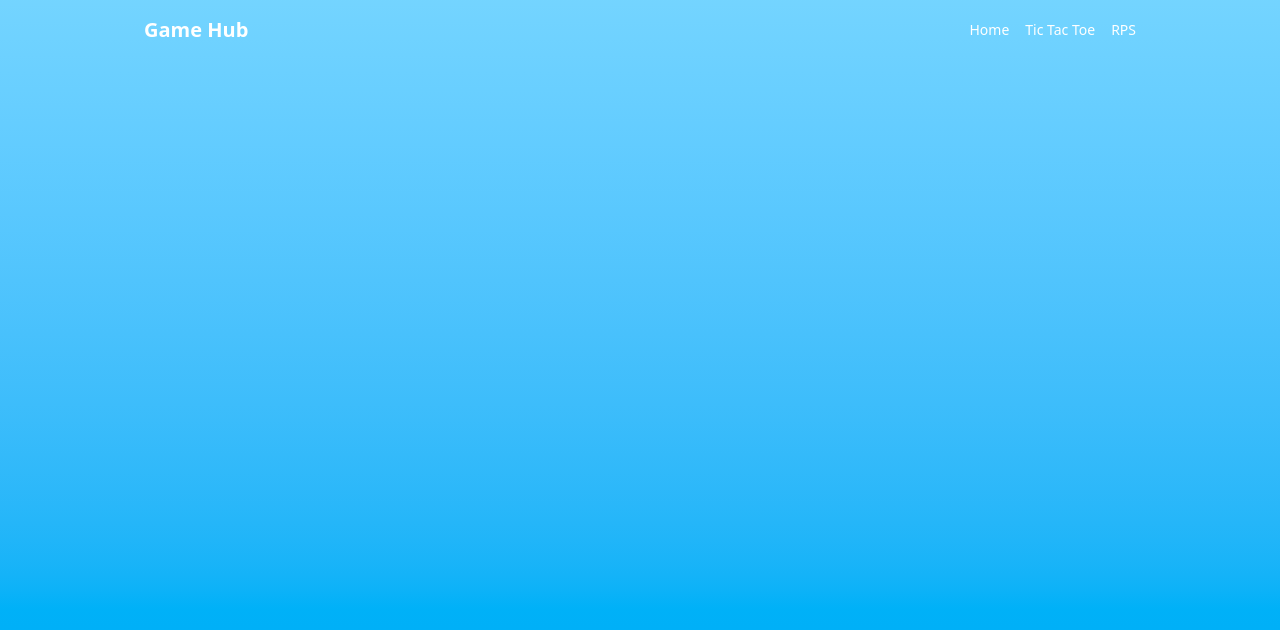
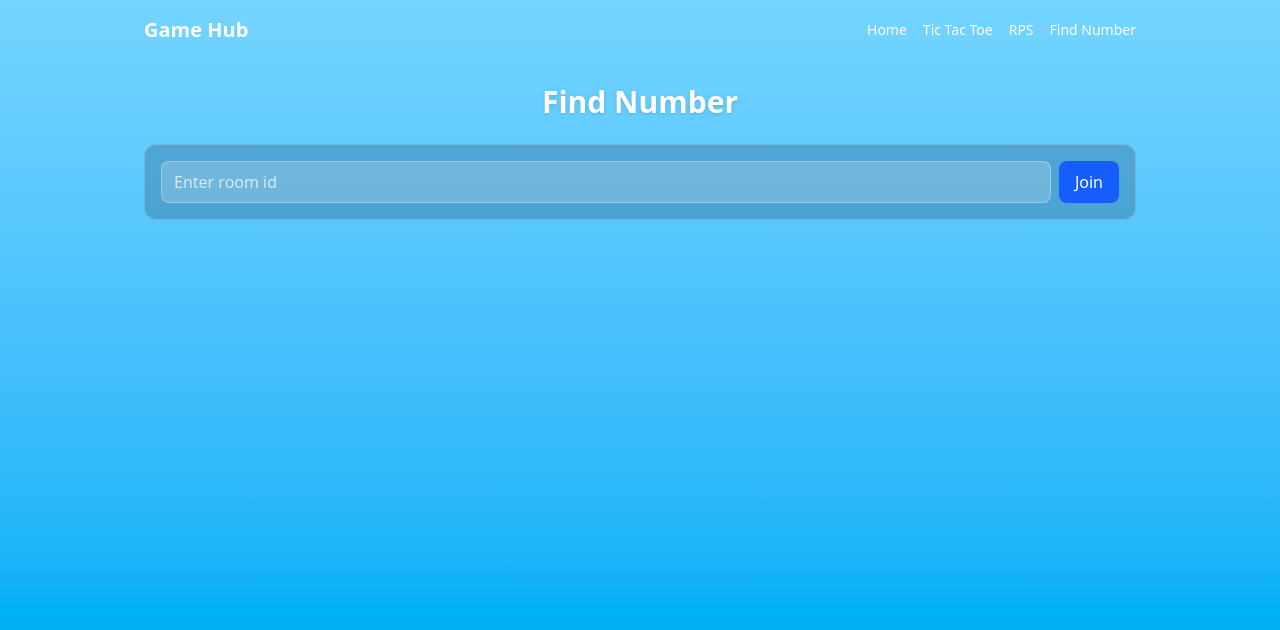
Before and after one commit to hoshikwyw/ModenTicTacToe, a React (Vite) app in the folder client/: page /find-number in a window 1280 px wide. Shown: the top 630 px of the page. Built offline with nearby package versions, Linux system fonts and the light colour scheme; no server answers.

Commit message:
Add find number page

```diff
--- a/client/src/App.tsx
+++ b/client/src/App.tsx
@@ -2,6 +2,7 @@ import { BrowserRouter, Routes, Route, Link } from 'react-router-dom'
 import Home from './pages/Home'
 import TicTacToe from './pages/TicTacToe'
 import RockPaperScissors from './pages/RockPaperScissors'
+import FindNumber from './pages/FindNumber'
 
 export default function App() {
 	return (
@@ -13,6 +14,7 @@ export default function App() {
 						<Link to="/">Home</Link>
 						<Link to="/tic-tac-toe">Tic Tac Toe</Link>
 						<Link to="/rock-paper-scissors">RPS</Link>
+						<Link to="/find-number">Find Number</Link>
 					</nav>
 				</header>
 				<main className="max-w-5xl mx-auto px-4 pb-10 flex items-start justify-center py-6">
@@ -20,6 +22,7 @@ export default function App() {
 						<Route path="/" element={<Home />} />
 						<Route path="/tic-tac-toe" element={<TicTacToe />} />
 						<Route path="/rock-paper-scissors" element={<RockPaperScissors />} />
+						<Route path="/find-number" element={<FindNumber />} />
 					</Routes>
 				</main>
 			</BrowserRouter>
--- /dev/null
+++ b/client/src/pages/FindNumber.tsx
@@ -0,0 +1,167 @@
+import { useEffect, useMemo, useRef, useState } from 'react'
+
+type Claims = Record<number, string>
+
+type Player = { id: string; color: string }
+
+type JoinPayload = {
+	roomId: string
+	color?: string
+	numbers: number[]
+	claimed: Claims
+	next: number
+	score: Record<string, number>
+	winner: string | 'Draw' | null
+}
+
+export default function FindNumber() {
+	const [desiredRoomId, setDesiredRoomId] = useState('')
+	const [roomId, setRoomId] = useState('')
+	const [numbers, setNumbers] = useState<number[]>([])
+	const [claimed, setClaimed] = useState<Claims>({})
+	const [players, setPlayers] = useState<Player[]>([])
+	const [next, setNext] = useState(1)
+	const [score, setScore] = useState<Record<string, number>>({})
+	const [winner, setWinner] = useState<string | 'Draw' | null>(null)
+	const myColorRef = useRef<string>('#22c55e')
+
+	const serverUrl = useMemo(() => (import.meta.env.VITE_SERVER_URL as string) || 'http://localhost:3001', [])
+	const [socket, setSocket] = useState<any>(null)
+
+	useEffect(() => {
+		let mounted = true
+		;(async () => {
+			const { io } = await import('socket.io-client')
+			if (!mounted) return
+			const s = io(serverUrl, { transports: ['websocket'] })
+			setSocket(s)
+		})()
+		return () => { mounted = false; socket?.disconnect() }
+	}, [])
+
+	useEffect(() => {
+		if (!socket) return
+		const onJoined = (p: JoinPayload) => {
+			setRoomId(p.roomId)
+			if (p.color) myColorRef.current = p.color
+			setNumbers(p.numbers)
+			setClaimed(p.claimed)
+			setNext(p.next)
+			setScore(p.score)
+			setWinner(p.winner)
+		}
+		const onUpdate = (p: { players: Player[]; next: number; score: Record<string, number>; claimed: Claims }) => {
+			setPlayers(p.players)
+			setNext(p.next)
+			setScore(p.score)
+			setClaimed(p.claimed)
+			setWinner(null)
+		}
+		const onReveal = (p: { players: Player[]; score: Record<string, number>; claimed: Claims; winner: string | 'Draw' | null }) => {
+			setPlayers(p.players)
+			setScore(p.score)
+			setClaimed(p.claimed)
+			setWinner(p.winner)
+		}
+		socket.on('find:joined', onJoined)
+		socket.on('find:update', onUpdate)
+		socket.on('find:reveal', onReveal)
+		return () => {
+			socket.off('find:joined', onJoined)
+			socket.off('find:update', onUpdate)
+			socket.off('find:reveal', onReveal)
+		}
+	}, [socket])
+
+	const joinRoom = () => {
+		if (!socket || !desiredRoomId) return
+		socket.emit('find:join', { roomId: desiredRoomId })
+	}
+
+	const onClickNum = (num: number) => {
+		if (!socket || !roomId) return
+		socket.emit('find:click', { roomId, num })
+	}
+
+	const reset = () => {
+		if (!socket || !roomId) return
+		socket.emit('find:reset', { roomId })
+	}
+
+	// Generate random absolute positions for each number (stable per render)
+	const positions = useMemo(() => {
+		const pos: Record<number, { x: number; y: number }> = {}
+		const used: { x: number; y: number }[] = []
+		const width = 600
+		const height = 400
+		const size = 44
+		const collides = (a: {x:number;y:number}, b: {x:number;y:number}) => Math.abs(a.x-b.x) < size && Math.abs(a.y-b.y) < size
+		numbers.forEach((n) => {
+			let attempt = 0
+			let placed = { x: Math.random() * (width - size), y: Math.random() * (height - size) }
+			while (used.some((u) => collides(u, placed)) && attempt < 200) {
+				placed = { x: Math.random() * (width - size), y: Math.random() * (height - size) }
+				attempt++
+			}
+			used.push(placed)
+			pos[n] = placed
+		})
+		return pos
+	}, [numbers])
+
+	const you = players.find((p) => p.color === myColorRef.current)
+	const opp = players.find((p) => p.color !== myColorRef.current)
+	const youScore = you ? (score[you.id] || 0) : 0
+	const oppScore = opp ? (score[opp.id] || 0) : 0
+	const canClick = (num: number) => num === next && !claimed[num]
+
+	return (
+		<div className="w-full max-w-5xl space-y-6">
+			<h1 className="text-3xl font-extrabold text-center drop-shadow">Find Number</h1>
+
+			<div className="bg-slate-900/20 rounded-xl p-4 border border-white/20 space-y-3">
+				<div className="flex gap-2">
+					<input
+						placeholder="Enter room id"
+						value={desiredRoomId}
+						onChange={(e) => setDesiredRoomId(e.target.value)}
+						className="flex-1 rounded-lg bg-white/20 border border-white/30 px-3 py-2 outline-none focus:ring-2 focus:ring-blue-600 text-white placeholder-white/70"
+					/>
+					<button onClick={joinRoom} className="rounded-lg bg-blue-600 hover:bg-blue-500 px-4 py-2">Join</button>
+					{roomId && <button onClick={reset} className="rounded-lg bg-white/10 border border-white/20 hover:bg-white/20 px-4 py-2">Reset</button>}
+				</div>
+				{roomId && (
+					<div className="text-sm text-white/90 flex items-center justify-between">
+						<div>Room: <span className="font-mono">{roomId}</span> • Next: <span className="font-bold">{next}</span></div>
+						<div>You: <span className="font-bold" style={{color: myColorRef.current}}>{youScore}</span> • Opponent: <span className="font-bold" style={{color: opp?.color || '#3b82f6'}}>{oppScore}</span></div>
+					</div>
+				)}
+			</div>
+
+			<div className="relative mx-auto" style={{ width: 600, height: 400 }}>
+				{numbers.map((n) => {
+					const pos = positions[n]
+					const owner = claimed[n]
+					const isYou = owner && you && owner === you.id
+					const color = owner ? (isYou ? myColorRef.current : (opp?.color || '#3b82f6')) : '#0ea5e9'
+					return (
+						<button key={n}
+							onClick={() => onClickNum(n)}
+							disabled={!canClick(n)}
+							className={`absolute rounded-full w-11 h-11 flex items-center justify-center font-bold text-white shadow ${!canClick(n) && owner ? '' : 'hover:brightness-110'}`}
+							style={{ left: pos?.x, top: pos?.y, backgroundColor: color, opacity: owner ? 0.9 : 1 }}
+						>
+							{n}
+						</button>
+					)
+				})}
+			</div>
+
+			{winner !== null && (
+				<div className="text-center space-y-2">
+					<div>Winner: <span className="font-bold">{winner === 'Draw' ? 'Draw' : (winner && you && winner === you.id ? 'You' : 'Opponent')}</span></div>
+				</div>
+			)}
+		</div>
+	)
+}
--- a/client/src/pages/Home.tsx
+++ b/client/src/pages/Home.tsx
@@ -13,10 +13,10 @@ export default function Home() {
 					<div className="text-xl font-bold">Rock Paper Scissors</div>
 					<p className="text-sm opacity-80">Play with a friend (room ID)</p>
 				</Link>
-				<div className="rounded-xl bg-white/5 border border-white/10 p-4 opacity-60 cursor-not-allowed">
-					<div className="text-xl font-bold">Roll Dice</div>
-					<p className="text-sm opacity-80">Coming soon</p>
-				</div>
+				<Link to="/find-number" className="rounded-xl bg-white/10 border border-white/20 p-4 hover:bg-white/20 transition">
+					<div className="text-xl font-bold">Find Number</div>
+					<p className="text-sm opacity-80">Play with a friend (1→100)</p>
+				</Link>
 			</div>
 		</div>
 	)
```
